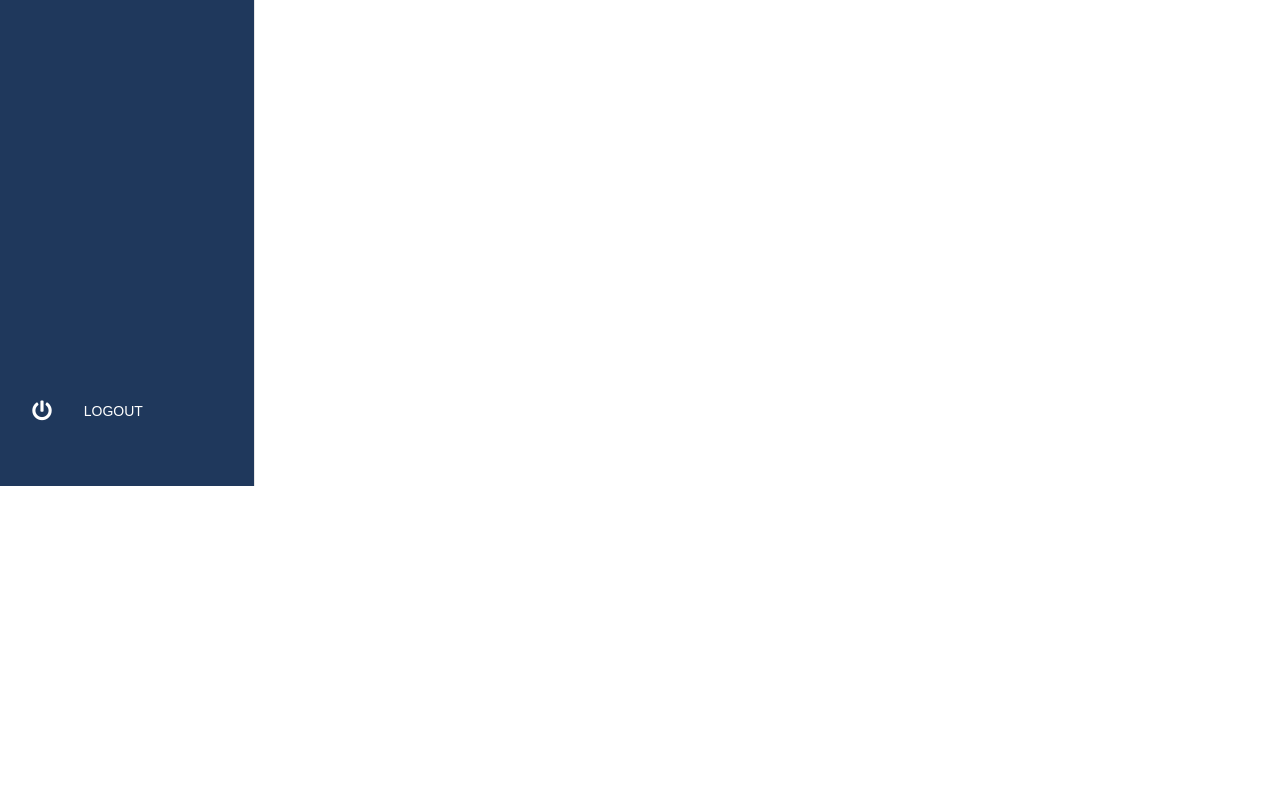
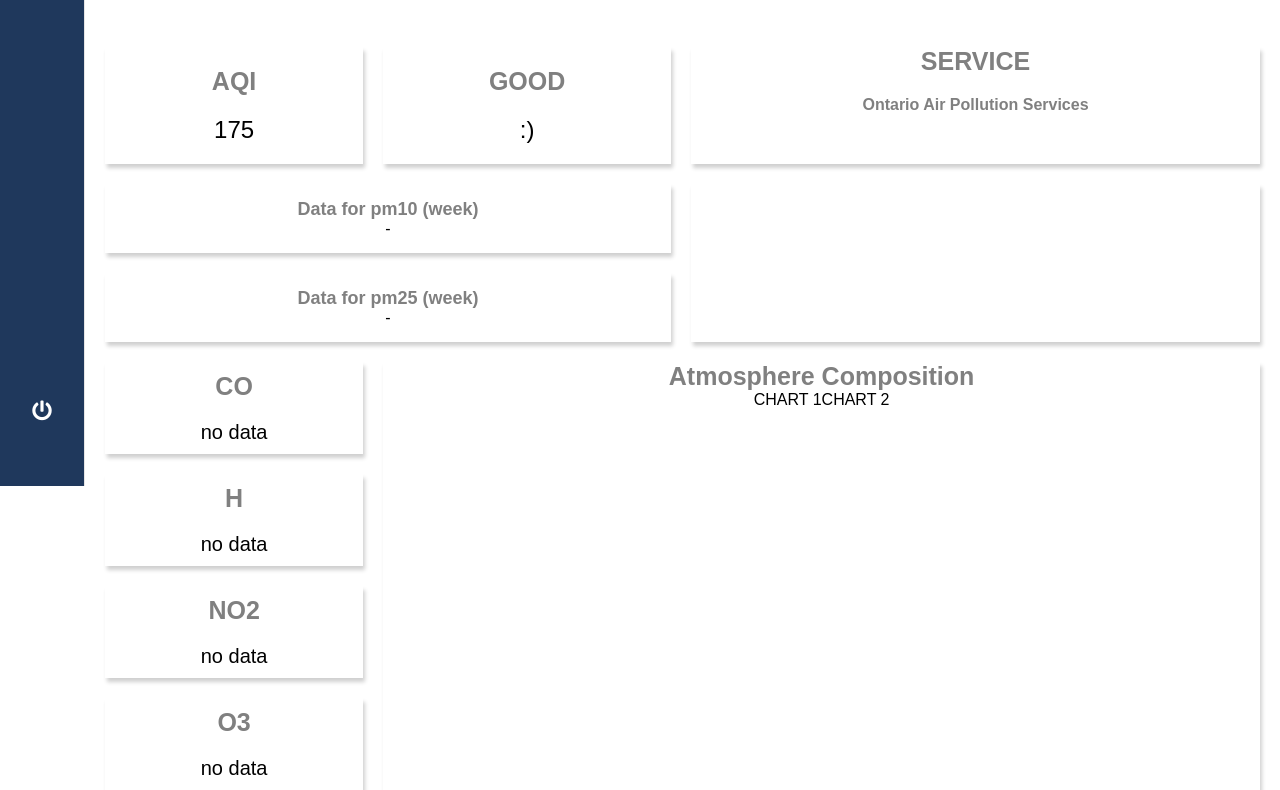
Before and after one commit to GiulioMazzei/air-pollution-visualizer, a website built with webpack: page public/index.html in a window 1280 px wide. Shown: the part 314-1104 px from the top of the page. Before the commit the page ends 800 px from the top, so only its background shows below. Built offline with Linux system fonts and the light colour scheme.

Commit message:
added a bunch of stuff

```diff
--- a/public/css/main.css
+++ b/public/css/main.css
@@ -9,16 +9,33 @@
 body {
   font-family: Arial, Helvetica, sans-serif;
 }
+
+/* utilities */
 .center {
   display: flex;
   justify-content: center;
   align-items: center;
 }
-
+.card {
+  box-shadow: 2px 4px 4px rgb(208, 208, 208);
+}
+.m-10 {
+  padding: 10px;
+}
+.m-15 {
+  padding: 15px;
+}
+.m-20 {
+  padding: 20px;
+}
+.m-25 {
+  padding: 25px;
+}
 .content {
   margin-left: var(--nav-width);
 }
 
+/* title section */
 .title {
   margin-top: 50px;
   text-align: center;
@@ -28,6 +45,7 @@ body {
   text-shadow: 2px 4px 4px rgba(230, 230, 230, 0.678);
 }
 
+/* search section */
 .search-section {
   margin-top: 75px;
 }
@@ -46,3 +64,120 @@ body {
   color: #fff;
   border: none;
 }
+
+/* data result section */
+.container-for-data-result {
+  margin-top: 150px;
+  margin-left: 20px;
+  margin-right: 20px;
+  display: grid;
+  grid-column: 1fr 1fr 3fr;
+  grid-row: 1fr 2fr 2fr 1fr 1fr 1fr 1fr;
+  grid-gap: 20px;
+}
+
+/* grid settings */
+.box1 {
+  grid-column: 1/2;
+}
+.box2 {
+  grid-column: 2/3;
+}
+.box3 {
+  grid-column: 3/5;
+}
+
+.box4 {
+  grid-column: 3/5;
+  grid-row: 2/5;
+}
+.box5 {
+  grid-column: 1/3;
+  grid-row: 2/3;
+}
+.box6 {
+  grid-column: 1/3;
+  grid-row: 3/5;
+}
+.box7,
+.box8,
+.box9,
+.box10 {
+  grid-column: 1/2;
+}
+.box11 {
+  grid-column: 2/5;
+  grid-row: 5/9;
+}
+
+/* aqi box*/
+.aqi-box {
+  text-align: center;
+}
+.aqi-title {
+  font-size: 25px;
+  color: grey;
+}
+.aqi-number {
+  margin-top: 20px;
+  font-weight: normal;
+}
+
+/* aqi description box */
+.aqi-description {
+  text-align: center;
+}
+.aqi-description-key {
+  font-size: 25px;
+  color: grey;
+}
+.aqi-description-long {
+  margin-top: 20px;
+  font-weight: normal;
+}
+
+/* service box */
+.service {
+  text-align: center;
+}
+.service-title {
+  font-size: 25px;
+  color: grey;
+}
+.service-name {
+  margin-top: 20px;
+  font-size: 16px;
+  color: grey;
+}
+
+/* chart boxes */
+.chart-box {
+  text-align: center;
+}
+.chart-title {
+  font-size: 18px;
+  color: grey;
+}
+
+/* atmosphere section */
+.atmosphere-box {
+  text-align: center;
+}
+.atmosphere-el {
+  font-size: 25px;
+  color: grey;
+}
+.atmosphere-res {
+  margin-top: 20px;
+  font-size: 20px;
+  font-weight: normal;
+}
+
+/* charts for atmosphere composition section */
+.charts-atmosphere {
+  text-align: center;
+}
+.charts-atmosphere-title {
+  font-size: 25px;
+  color: grey;
+}
--- a/public/css/navbar.css
+++ b/public/css/navbar.css
@@ -30,13 +30,13 @@
 .main-menu:hover,
 nav.main-menu.expanded {
   width: 255px;
-  overflow: visible;
+  overflow: hidden;
 }
 
 .main-menu {
   background-color: var(--bg-color);
   border-right: 1px solid #e5e5e5;
-  position: absolute;
+  position: fixed;
   top: 0;
   bottom: 0;
   height: 100%;
@@ -45,6 +45,7 @@ nav.main-menu.expanded {
   overflow: hidden;
   -webkit-transition: width 0.2s linear;
   transition: width 0.2s linear;
+  transform: translateZ(0) scale(1, 1);
   -webkit-transform: translateZ(0) scale(1, 1);
   z-index: 1000;
 }
--- a/public/index.html
+++ b/public/index.html
@@ -16,7 +16,7 @@
 
             <li>
                 <a href="index.html">
-                    <i class="fa fa-paper-plane fa-2x"></i>
+                    <i class="fa fa-bars fa-2x"></i>
                     <span class="nav-text">
                         APV
                     </span>
@@ -67,8 +67,70 @@
             </div>
         </div>
 
+        <div class="container-for-data-result">
+
+            <div class="box1 card aqi-box m-20">
+                <h1 class="aqi-title">AQI</h1>
+                <h2 class="aqi-number">175</h2>
+            </div>
+
+            <div class="box2 card aqi-description m-20">
+                <h1 class="aqi-description-key">GOOD</h1>
+                <h2 class="aqi-description-long">:)</h2>
+            </div>
+
+            <div class="box3 card service">
+                <h1 class="service-title">SERVICE</h1>
+                <h6 class="service-name">Ontario Air Pollution Services</h6>
+            </div>
+
+            <div class="box4 card"></div>
+
+            <div class="box5 card chart-box m-15">
+                <h1 class="chart-title">Data for pm10 (week)</h1>
+                <p>-</p>
+            </div>
+
+            <div class="box6 card chart-box m-15">
+                <h1 class="chart-title">Data for pm25 (week)</h1>
+                <p>-</p>
+            </div>
+
+            <div class="box7 card atmosphere-box m-10">
+                <h1 class="atmosphere-el">CO</h1>
+                <h2 class="atmosphere-res">no data</h2>
+            </div>
+
+            <div class="box8 card atmosphere-box m-10">
+                <h1 class="atmosphere-el">H</h1>
+                <h2 class="atmosphere-res">no data</h2>
+            </div>
+
+            <div class="box9 card atmosphere-box m-10">
+                <h1 class="atmosphere-el">NO2</h1>
+                <h2 class="atmosphere-res">no data</h2>
+            </div>
+
+            <div class="box10 card atmosphere-box m-10">
+                <h1 class="atmosphere-el">O3</h1>
+                <h2 class="atmosphere-res">no data</h2>
+            </div>
+
+            <div class="box11 card charts-atmosphere">
+                <h1 class="charts-atmosphere-title">Atmosphere Composition</h1>
+                <div class="center">
+                    <div>CHART 1</div>
+                    <div>CHART 2</div>
+                </div>
+            </div>
+
+
+
+        </div>
+
     </div>
 
+    <script src="../dist/main.js"></script>
 
 </body>
 </html>
--- /dev/null
+++ b/src/index.js
@@ -0,0 +1 @@
+console.log('javascript bundle loaded successfully');
--- /dev/null
+++ b/webpack.config.js
@@ -0,0 +1,11 @@
+const path = require('path');
+
+module.exports = {
+  entry: './src/index.js',
+
+  devServer: {
+    publicPath: '/dist/',
+    contentBase: path.join(__dirname, 'public'),
+    port: 9000,
+  },
+};
```
Also changed, not shown: package.json (added, +29 -0 lines), public/read.html (+13 -4 lines), dist/main.js (added), src/charts.js (added), src/description.js (added), src/helper.js (added), 2 other files.
